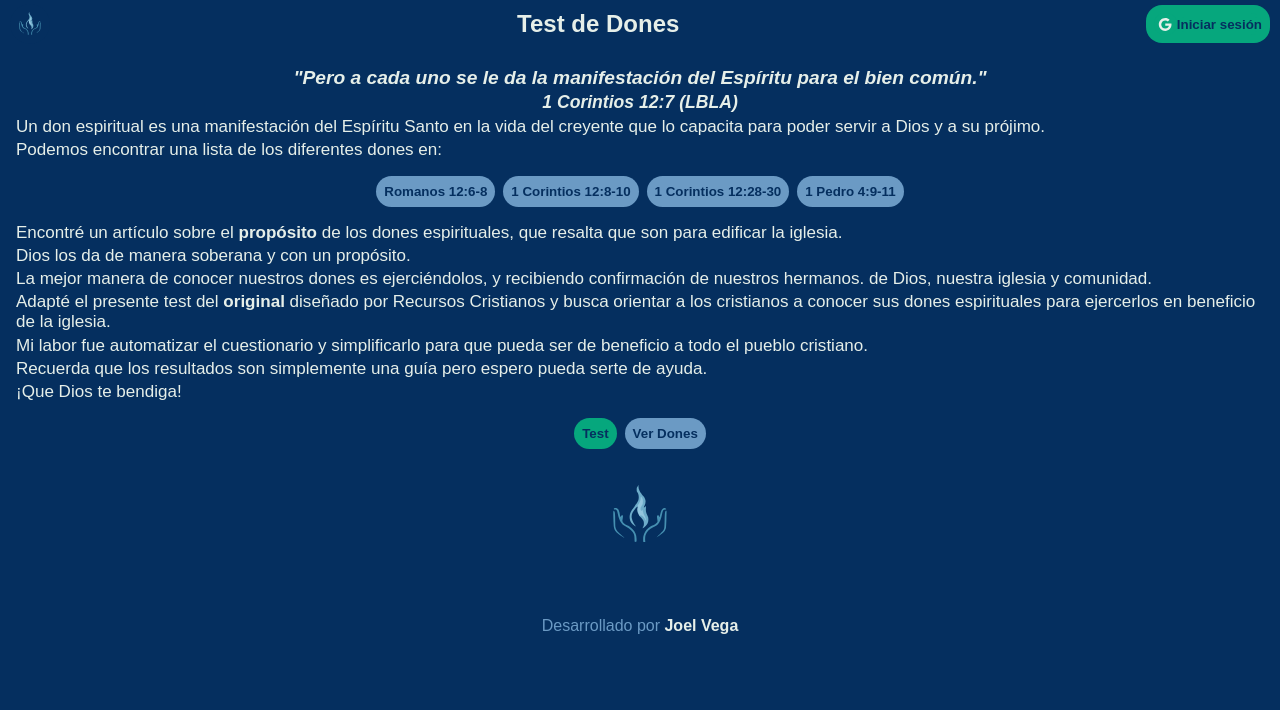
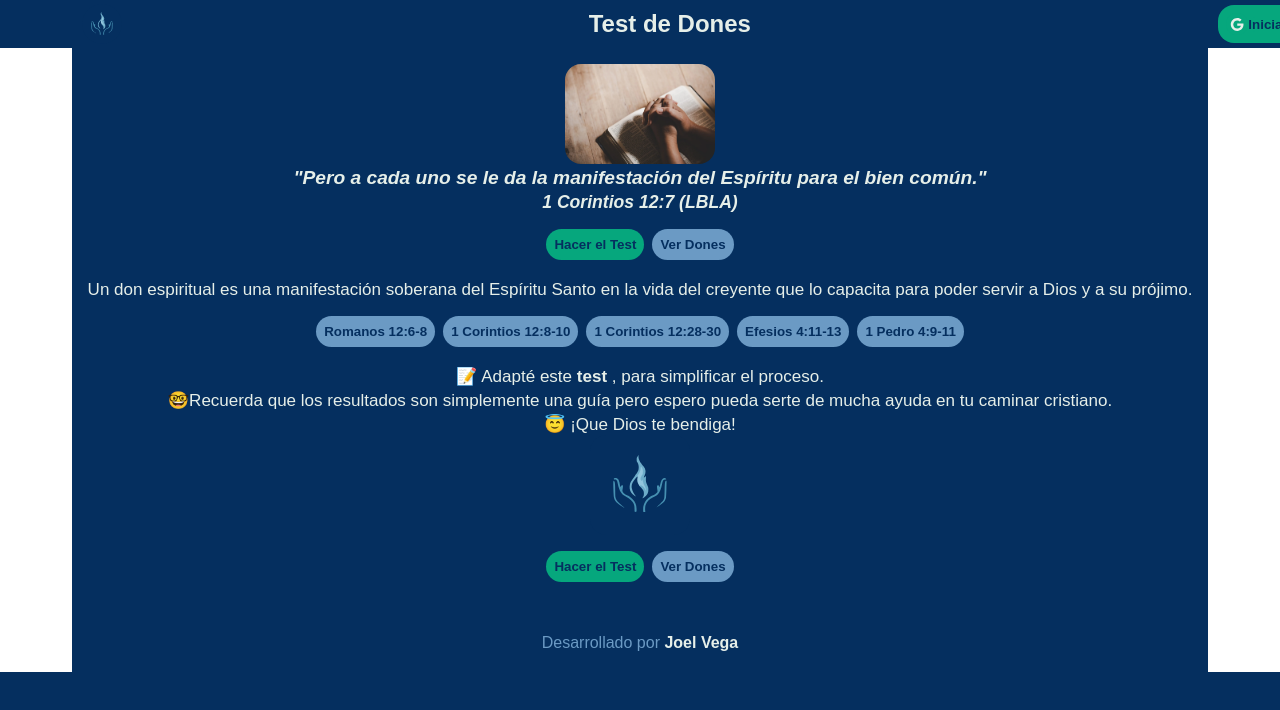
Before and after one commit to joel5vega/dones, a React (Create React App) app: page /dones/test in a window 1280 px wide. Shown: the top 710 px of the page. Built offline with nearby package versions, Linux system fonts and the light colour scheme.

Commit message:
enhace home page

```diff
--- a/src/app.css
+++ b/src/app.css
@@ -9,6 +9,7 @@
   color: var(--primario);
   background-color: var(--fondo);
   font-family: 'Red Hat Display', sans-serif;
+
 }
 :root {
   --primario: #e6efe9;
@@ -29,7 +30,7 @@
 }
 
 .footer {
-  margin-top: 1rem;
+  /* margin-top: 1rem; */
   bottom: 0;
   width: 100%;
   color: var(--informacion);
@@ -46,6 +47,13 @@
   justify-content: center;
   padding: 1rem;
   flex-wrap: wrap;
+}
+.home{
+  display: flex;
+  flex-direction: column;
+  align-items: center;
+  justify-content: center;
+  /* gap: 1rem; */
 }
 .boton-info{
   color:var(--primario);
@@ -85,6 +93,9 @@
 }
 .portada {
   max-height: 100px;
+  padding: auto;
+  margin:0px;
+  border-radius: 1rem;
 }
 .instrucciones {
   display: flex;
--- a/src/pages/Home/Home.jsx
+++ b/src/pages/Home/Home.jsx
@@ -1,49 +1,73 @@
 import React from "react";
 import Popover from "../../components/Popover";
 import DonesEspirituales from "../../assets/pictures/dones-espirituales.svg";
-import { Button } from "@mui/material";
-import { Link } from "react-router-dom";
-import { padding } from "@mui/system";
-import GoogleSignInButton from "../../components/auth/GoogleSignInButton";
+import PrayBible from "../../assets/pictures/praying-and-bible.webp";
 const Referencias = [
   {
     title: "Romanos 12:6-8",
     content:
-      "6 De manera que, teniendo diferentes dones, según la gracia que nos es dada, si el de profecía, úsese conforme a la medida de la fe; 7 o si de servicio, en servir; o el que enseña, en la enseñanza; 8 el que exhorta, en la exhortación; el que reparte, con liberalidad; el que preside, con solicitud; el que hace misericordia, con alegría."
+      "Dios, en su gracia, nos ha dado dones diferentes para hacer bien determinadas cosas. \n Por lo tanto, si Dios te dio la capacidad de profetizar, habla con toda la fe que Dios te haya concedido. Si tu don es servir a otros, sírvelos bien. Si eres maestro, enseña bien. Si tu don consiste en animar a otros, anímalos. Si tu don es dar, hazlo con generosidad. Si Dios te ha dado la capacidad de liderar, toma la responsabilidad en serio. Y si tienes el don de mostrar bondad a otros, hazlo con gusto. Romanos 12:6-8 (NTV)"
   },
   {
     title: "1 Corintios 12:8-10",
     content:
-      "8 Porque a este es dada por el Espíritu palabra de sabiduría; a otro, palabra de ciencia según el mismo Espíritu; 9 a otro, fe por el mismo Espíritu; y a otro, dones de sanidades por el mismo Espíritu. 10 A otro, el hacer milagros; a otro, profecía; a otro, discernimiento de espíritus; a otro, diversos géneros de lenguas; y a otro, interpretación de lenguas."
+      "A uno el Espíritu le da la capacidad de dar consejos sabios; a otro el mismo Espíritu le da un mensaje de conocimiento especial. A otro el mismo Espíritu le da gran fe y a alguien más ese único Espíritu le da el don de sanidad. A uno le da el poder para hacer milagros y a otro, la capacidad de profetizar. A alguien más le da la capacidad de discernir si un mensaje es del Espíritu de Dios o de otro espíritu. Todavía a otro se le da la capacidad de hablar en idiomas desconocidos,mientras que a otro se le da la capacidad de interpretar lo que se está diciendo. Primera Carta a los Corintios 12:8-10 (NTV)"
   },
   {
     title: "1 Corintios 12:28-30",
     content:
-      "28 Y a unos puso Dios en la iglesia, primeramente apóstoles, luego profetas, lo tercero maestros, luego los que hacen milagros, después los que sanan, los que ayudan, los que administran, los que tienen don de lenguas. 29 ¿Son todos apóstoles?, ¿son todos profetas?, ¿todos maestros?, ¿hacen todos milagros? 30 ¿Tienen todos dones de sanidad?, ¿hablan todos lenguas?, ¿interpretan todos?"
+      "A continuación hay algunas de las partes que Dios ha designado para la iglesia: en primer lugar, los apóstoles; en segundo lugar, los profetas; en tercer lugar, los maestros; luego los que hacen milagros, los que tienen el don de sanidad, los que pueden ayudar a otros, los que tienen el don de liderazgo, los que hablan en idiomas desconocidos. ¿Acaso somos todos apóstoles? ¿Somos todos profetas? ¿Somos todos maestros? ¿Tenemos todos el poder de hacer milagros? ¿Tenemos todos el don de sanidad? ¿Tenemos todos la capacidad de hablar en idiomas desconocidos? ¿Tenemos todos la capacidad de interpretar idiomas desconocidos? ¡Por supuesto que no! Primera Carta a los  Corintios 12:28-30"
   },
   ,
   {
+    title: "Efesios 4:11-13",
+    content:
+      "Ahora bien, Cristo dio los siguientes dones a la iglesia: los apóstoles, los profetas, los evangelistas, y los pastores y maestros. Ellos tienen la responsabilidad de preparar al pueblo de Dios para que lleve a cabo la obra de Dios y edifique la iglesia, es decir, el cuerpo de Cristo. Ese proceso continuará hasta que todos alcancemos tal unidad en nuestra fe y conocimiento del Hijo de Dios que seamos maduros en el Señor, es decir, hasta que lleguemos a la plena y completa medida de Cristo. Efesios 4:11-13 (NTV)"
+  },
+  {
     title: "1 Pedro 4:9-11",
     content:
-      "9 Hospedaos los unos a los otros sin murmuraciones. 10 Cada uno según el don que ha recibido, minístrelo a los otros, como buenos administradores de la multiforme gracia de Dios. 11 Si alguno habla, hable conforme a las palabras de Dios; si alguno ministra, ministre conforme al poder que Dios da, para que en todo sea Dios glorificado por Jesucristo, a quien pertenecen la gloria y el imperio por los siglos de los siglos. Amén."
+      "Abran las puertas de su hogar con alegría al que necesite un plato de comida o un lugar donde dormir. Dios, de su gran variedad de dones espirituales, les ha dado un don a cada uno de ustedes. Úsenlos bien para servirse los unos a los otros. ¿Has recibido el don de hablar en público? Entonces, habla como si Dios mismo estuviera hablando por medio de ti. ¿Has recibido el don de ayudar a otros? Ayúdalos con toda la fuerza y la energía que Dios te da. Así, cada cosa que hagan traerá gloria a Dios por medio de Jesucristo. ¡A él sea toda la gloria y todo el poder por siempre y para siempre! Amén. 1 Pedro 4:9-11 (NTV)"
   }
 ];
 function Home(props) {
   return (
     <section>
-      {/* <h1>Dones espirituales</h1> */}
-
-      <article>
+      <img src={PrayBible} alt="dones espirituales" className="portada" />
+      <article className="home">
         <p className="versiculo">
           "Pero a cada uno se le da la manifestación del Espíritu para el bien
           común."
         </p>
         <p className="versiculo-cita">1 Corintios 12:7 (LBLA)</p>
+        <div className="stack">
+          <button
+            onClick={() => {
+              if (!props.user) {
+                console.log("aun no ingresa");
+                props.handleGoogleSignIn();
+              }
+              props.onTabClick("test");
+            }}
+            className="boton"
+          >
+            Hacer el Test
+          </button>
+          <button
+            onClick={() => props.onTabClick("dones")}
+            className="boton-info"
+          >
+            Ver Dones
+          </button>
+        </div>
+
         <p>
-          Un don espiritual es una manifestación del Espíritu Santo en la vida
-          del creyente que lo capacita para poder servir a Dios y a su prójimo.
+          Un don espiritual es una manifestación soberana del Espíritu Santo en
+          la vida del creyente que lo capacita para poder servir a Dios y a su
+          prójimo.
         </p>
-        <p>Podemos encontrar una lista de los diferentes dones en:</p>
+
+        {/* <p>En la Biblia los encontramos en estos pasajes:</p> */}
         <div className="stack">
           {Referencias.map((referencia, index) => (
             <Popover key={index} {...referencia} />
@@ -51,57 +75,39 @@
         </div>
 
         <p>
-          Encontré un artículo sobre el{" "}
-          <a
-            href="https://www.coalicionporelevangelio.org/articulo/dones-espirituales-proposito/"
-            target="_blank"
-          >
-            propósito
-          </a>{" "}
-          de los dones espirituales, que resalta que son para edificar la
-          iglesia.
-        </p>
-        <p>Dios los da de manera soberana y con un propósito.</p>
-        <p>
-          La mejor manera de conocer nuestros dones es ejerciéndolos, y
-          recibiendo confirmación de nuestros hermanos. de Dios, nuestra iglesia
-          y comunidad.
-        </p>
-        <p>
-          Adapté el presente test del{" "}
+          📝 Adapté este{" "}
           <a
             href="https://www.accounseling.org/wp-content/uploads/2018/04/Spiritual_Gifts_Survey-_spanish.pdf"
             target="_blank"
           >
-            original
+            test
           </a>{" "}
-          diseñado por Recursos Cristianos y busca orientar a los cristianos a
-          conocer sus dones espirituales para ejercerlos en beneficio de la
-          iglesia.{" "}
-        </p>
-
-        <p>
-          Mi labor fue automatizar el cuestionario y simplificarlo para que
-          pueda ser de beneficio a todo el pueblo cristiano.
+          , para simplificar el proceso.
         </p>
         <p>
-          Recuerda que los resultados son simplemente una guía pero espero pueda
-          serte de ayuda.
+          {" "}
+          🤓Recuerda que los resultados son simplemente una guía pero espero
+          pueda serte de mucha ayuda en tu caminar cristiano.
         </p>
-        <p>¡Que Dios te bendiga!</p>
+        <p>😇 ¡Que Dios te bendiga!</p>
       </article>
+      <img
+        src={DonesEspirituales}
+        alt="dones espirituales"
+        className="portada"
+      />
       <div className="stack">
         <button
           onClick={() => {
             if (!props.user) {
-              console.log("aun no ingresa")
+              console.log("aun no ingresa");
               props.handleGoogleSignIn();
             }
             props.onTabClick("test");
           }}
           className="boton"
         >
-          Test
+          Hacer el Test
         </button>
         <button
           onClick={() => props.onTabClick("dones")}
@@ -109,13 +115,7 @@
         >
           Ver Dones
         </button>
-        {/* <button onClick={() => props.onTabClick("resultados")}>Mis resultados</button> */}
       </div>
-      <img
-        src={DonesEspirituales}
-        alt="dones espirituales"
-        className="portada"
-      />
     </section>
   );
 }
```
Also changed, not shown: src/assets/pictures/praying-and-bible.jpg (added), src/assets/pictures/praying-and-bible.webp (added), 2 other files (tests, documents, lock files or other folders).
